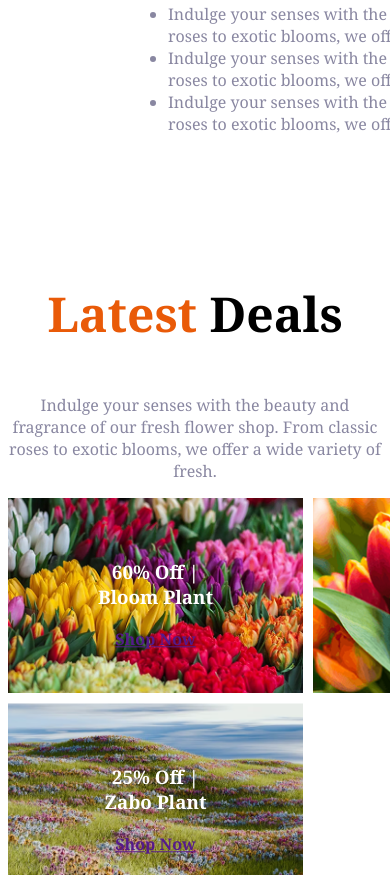
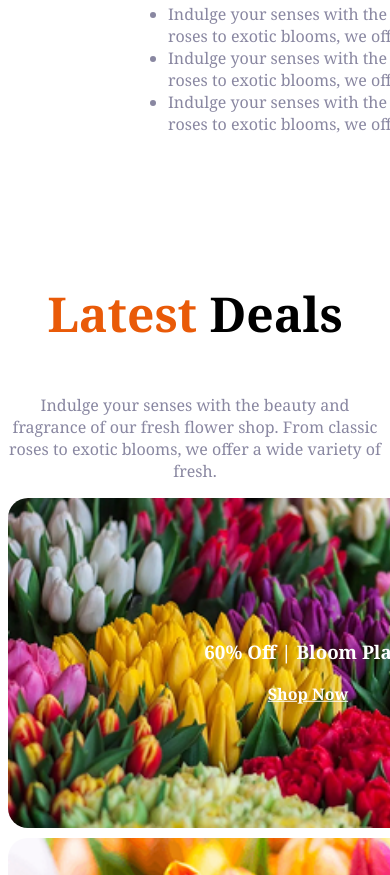
Before and after one commit to roll-raihan/my-second-assignment, a plain HTML site: page index.html in a window 390 px wide. Shown: the part 4628-5503 px from the top of the page. Drawn offline with Linux system fonts and the light colour scheme.

Commit message:
added latest deal section and made it responsive

```diff
--- a/index.html
+++ b/index.html
@@ -112,7 +112,7 @@
             <p class="deal-info font">Indulge your senses with the beauty and fragrance of our fresh flower shop. From classic roses to exotic blooms, we offer a wide variety of fresh.</p>
         </div>
         <div class="deal-img">
-
+            <div class="img1-img2">
            <div class="img-container img-1">
             <img src="assets/deal-bloom.png" alt="">
             <div class="text-on-img">
@@ -126,7 +126,7 @@
                 <h3 class="img-title">30% Off | Ana Plant</h3>
                 <a href="" class="img-link">Shop Now</a>
             </div>
-           </div>
+           </div></div>
            <div class="img-container img-3">
             <img src="assets/deal-zabo.png" alt="">
             <div class="text-on-img">
--- a/style/responsive.css
+++ b/style/responsive.css
@@ -169,6 +169,14 @@ ul li a{
       padding: 10px;
       border-radius: 10px;
 }
+.img1-img2{
+    display: grid;
+    grid-template-columns: repeat(1, 1fr);
+    gap: 10px;
+}
+/* .deal-img{
+
+} */
 .deal-img{
      display: grid;
       grid-template-columns: 1fr 1fr;
@@ -177,12 +185,13 @@ ul li a{
       width: 600px;
       height: 400px;
     }
-    .deal-img img {
+    /* .deal-img img {
       width: 100%;
       height: 100%;
       object-fit: cover;
       display: block;
-    }
+      border-radius: 20px;
+    } */
      .img1 {
       grid-column: 1;
       grid-row: 1;
@@ -197,8 +206,21 @@ ul li a{
       grid-column: 2;
       grid-row: 1 / span 2;
     }
+    .img-link{
+        color: white;
+    }
+    .latest-deal{
+        justify-content: center;
+        align-items: center;
+        border-left: 150px;
+    }
 /* responsive media */
 @media screen and (max-width: 576px) {
+    .noto-serif-font{
+        justify-items: left;
+        align-items: start;
+
+    }
     .hidden{
         display: none;
     }
@@ -223,8 +245,20 @@ ul li a{
 }
 .plants-lover{
     flex-direction: column;
+    text-align: left;
 }
 .plants-lover-content{
     text-align: left;
 }
+.deal-img{
+    grid-template-columns: repeat(1, 1fr);
+    gap: 10px;
 }
+.deal-img img {
+      width: 100%;
+      height: 100%;
+      object-fit: cover;
+      display: block;
+      border-radius: 20px;
+    }
+}
```
